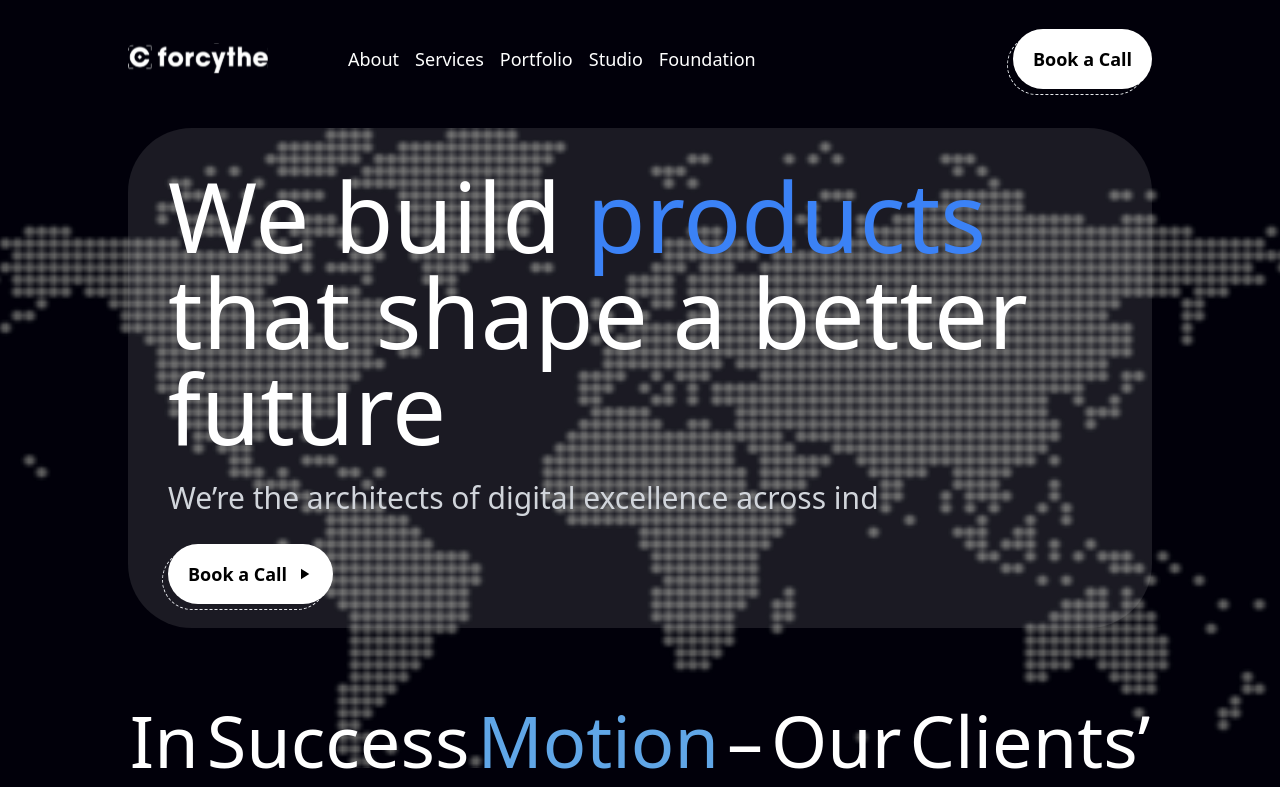
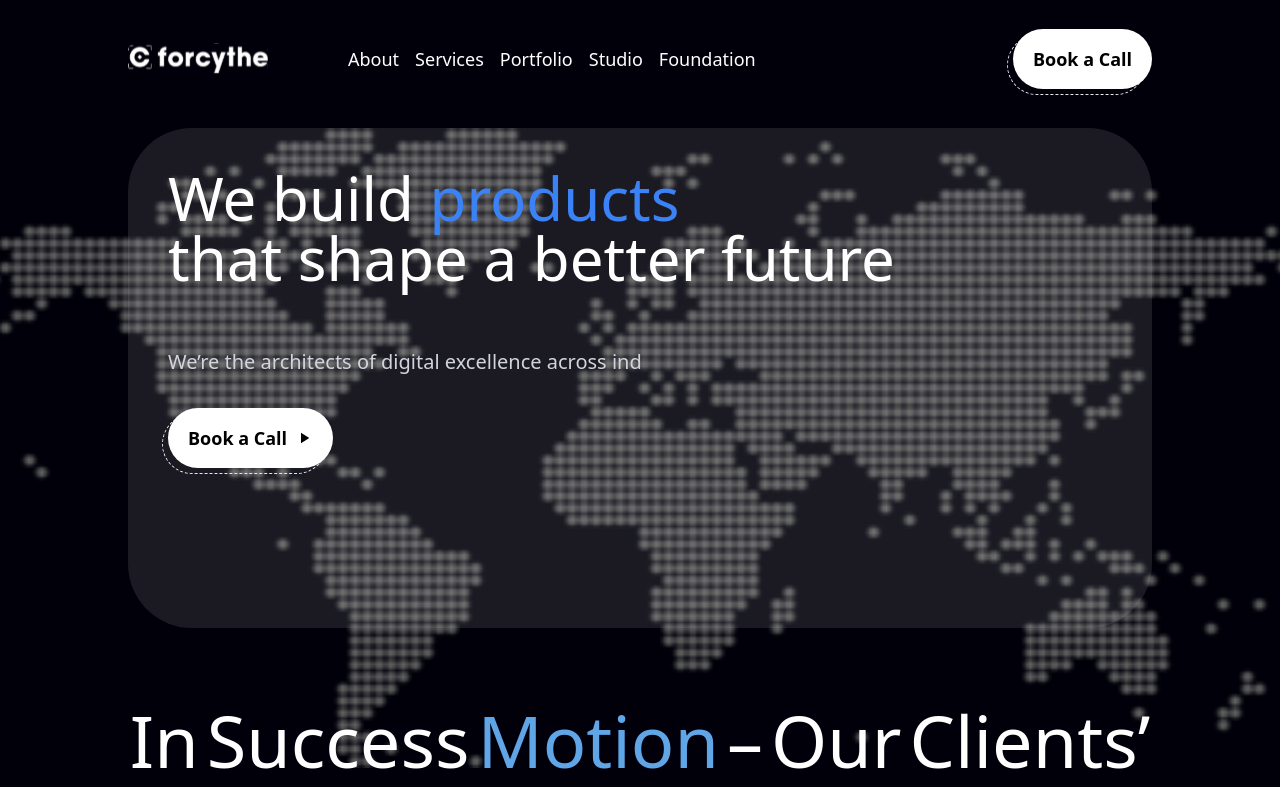
Before and after one commit to Benny-Nwaro/forcythe-frontpage, a React (Vite) app in the folder forcythe/: page / in a window 1280 px wide. Shown: the top 787 px of the page. Built offline with nearby package versions, Linux system fonts and the light colour scheme.

Commit message:
cleaning up the carousel

```diff
--- a/forcythe/src/components/BookingCard.jsx
+++ b/forcythe/src/components/BookingCard.jsx
@@ -42,7 +42,7 @@ function BookingCard() {
   return (
     <div className="w-full lg:h-[500px] bg-white lg:mx-32 max-md:mx-4 max-sm:mx-2 bg-opacity-10 p-10 rounded-[4rem] max-md:rounded-[2rem]">
       <div className="min-h-[180px]">
-        <h1 className="max-md:text-[2rem] text-white lg:text-8xl font-medium leading-[1] mb-7">
+        <h1 className="max-md:text-[2rem] text-white lg:text-6xl font-medium leading-[1] mb-7">
           {headingText.split("products").map((part, index) => (
             <div className="animate-typing" key={index}>
               {part}
@@ -54,7 +54,7 @@ function BookingCard() {
         </h1>
       </div>
       <div className="mb-8 max-w-3xl">
-        <p className="text-3xl max-md:text-lg text-gray-300 mb-8 leading-7">
+        <p className="text-xl max-md:text-lg text-gray-300 mb-8 leading-7">
           {paragraphText}
         </p>
       </div>
```
